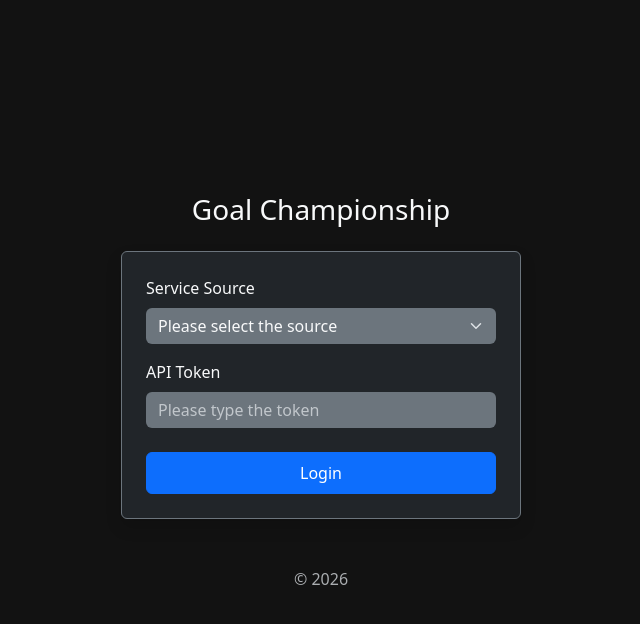
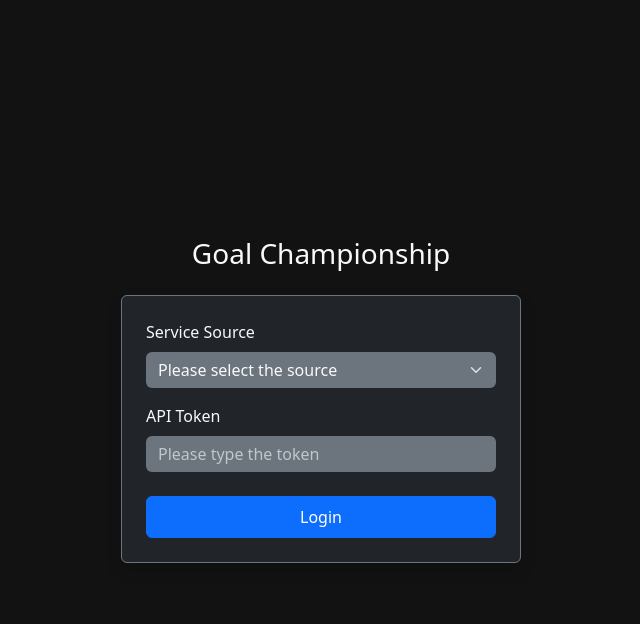
Before and after one commit to TheLastRKoch/goals-championship.service, a Flask app: page /account/login in a window 1280 px wide. Shown: the top 624 px of the page, without its empty margins (319-959 px from the left). Run offline with Flask 3, Linux system fonts and the light colour scheme.

Commit message:
remove footer from login

```diff
--- a/src/templates/login.html
+++ b/src/templates/login.html
@@ -42,7 +42,6 @@
       </div>
       <button type="submit" class="btn btn-primary w-100 py-2">Login</button>
     </form>
-    <p class="mt-5 mb-3 text-muted text-center">&copy; 2026</p>
   </div>
 
   <!-- Bootstrap JS -->
```
